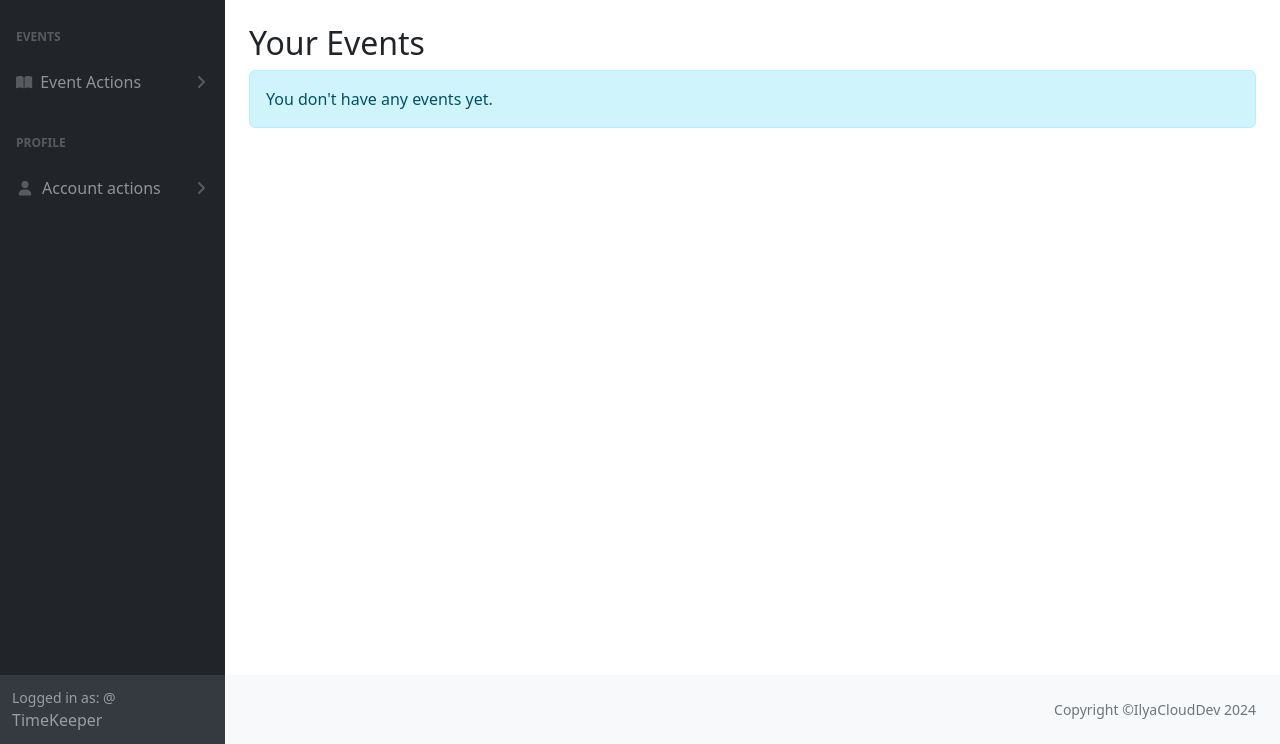
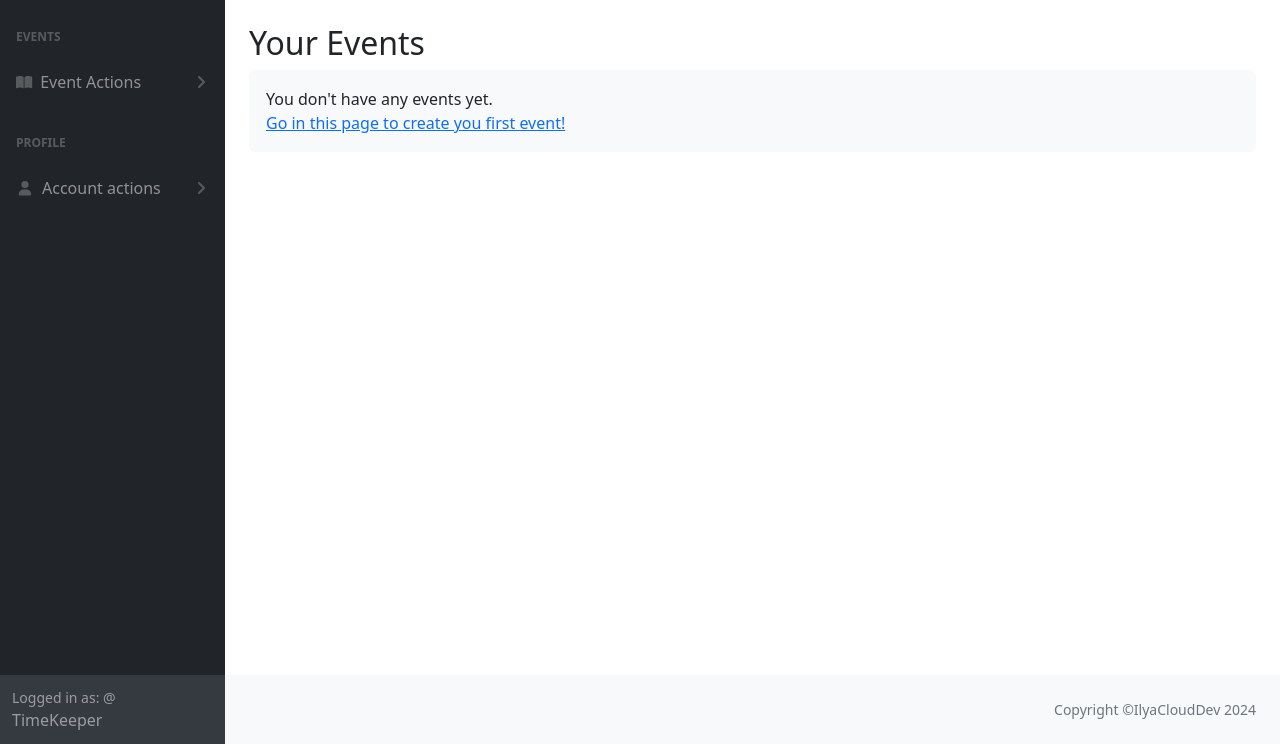
Before and after one commit to IlyacloudDev/TimeKeeper, a Django app: template TimeKeeper/templates/events/list.html in a window 1280 px wide. Shown: the part 56-800 px from the top of the page. Run offline with Django 5.2, Linux system fonts and the light colour scheme; the template is opened without the code that fills it, so the values that code supplies are empty; some libraries are stand-ins or nearby versions.

Commit message:
the style for reporting the absence of events has been changed

```diff
--- a/TimeKeeper/templates/events/list.html
+++ b/TimeKeeper/templates/events/list.html
@@ -16,8 +16,9 @@
                         <small class="text-muted">{% trans "Last updated" %}: {{ event.updated_at|date:"F j, Y, g:i a" }}</small>
                     </a>
                 {% empty %}
-                    <div class="alert alert-info" role="alert">
-                        {% trans "You don't have any events yet." %}
+                    <div class="alert bg-light">
+                        {% trans "You don't have any events yet." %}<br>
+                        <a href="{% url 'event_create' %}">Go in this page to create you first event!</a>
                     </div>
                 {% endfor %}
             </div>
```
